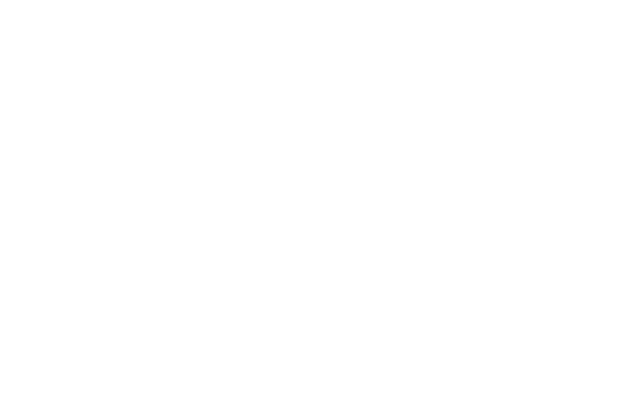
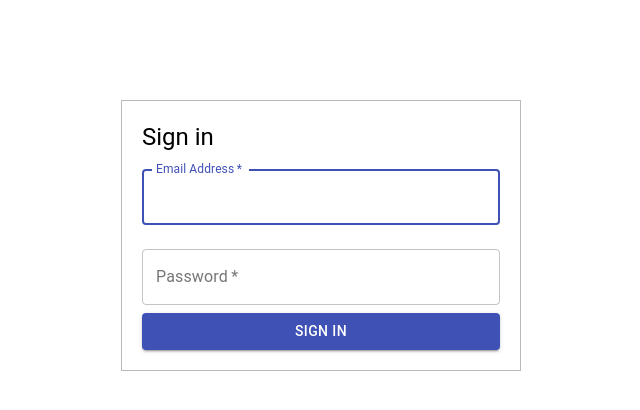
Before and after one commit to SREEHARI2020/survey-app, a React (Create React App) app: page / in a window 1280 px wide. Shown: the top 410 px of the page, without its empty margins (319-959 px from the left). Built offline with nearby package versions, Linux system fonts and the light colour scheme.

Commit message:
login-page

```diff
--- a/src/App.js
+++ b/src/App.js
@@ -1,10 +1,11 @@
 
 import './App.css';
+import Login from './components/Login';
 
 function App() {
   return (
     <div className="App">
-
+      <Login/>
     </div>
   );
 }
--- /dev/null
+++ b/src/components/Login.css
@@ -0,0 +1,7 @@
+.Forms-container {
+  width: 400px;
+  margin: 0 auto;
+  margin-top: 100px;
+  padding: 20px;
+  border: 1px solid rgb(190, 184, 184);
+}
--- /dev/null
+++ b/src/components/Login.js
@@ -0,0 +1,59 @@
+import { Button, TextField, Typography } from '@material-ui/core';
+import React,{useState} from 'react'
+import './Login.css'
+
+const Login = () => {
+    const [user,setUser]=useState('');
+    const [password, setPassword] = useState('')
+    return (
+        <div className="Forms-container">
+
+
+
+
+               <Typography component="h1" variant="h5">
+          Sign in
+        </Typography>
+        <form >
+          <TextField
+            variant="outlined"
+            margin="normal"
+            required
+            fullWidth
+            id="email"
+            label="Email Address"
+            name="email"
+            onChange={(e)=>setUser(e.target.value)}
+             value={user}
+            autoComplete="email"
+            autoFocus
+          />
+          <TextField
+            variant="outlined"
+            margin="normal"
+            required
+            fullWidth
+            name="password"
+            label="Password"
+            type="password"
+            id="password"
+            onChange={(e)=>setPassword(e.target.value)}
+            value={password}
+            autoComplete="current-password"
+          />
+
+          <Button
+            type="submit"
+            fullWidth
+            variant="contained"
+            color="primary"
+
+          >
+            Sign In
+          </Button> </form>
+
+        </div>
+    )
+}
+
+export default Login
```
